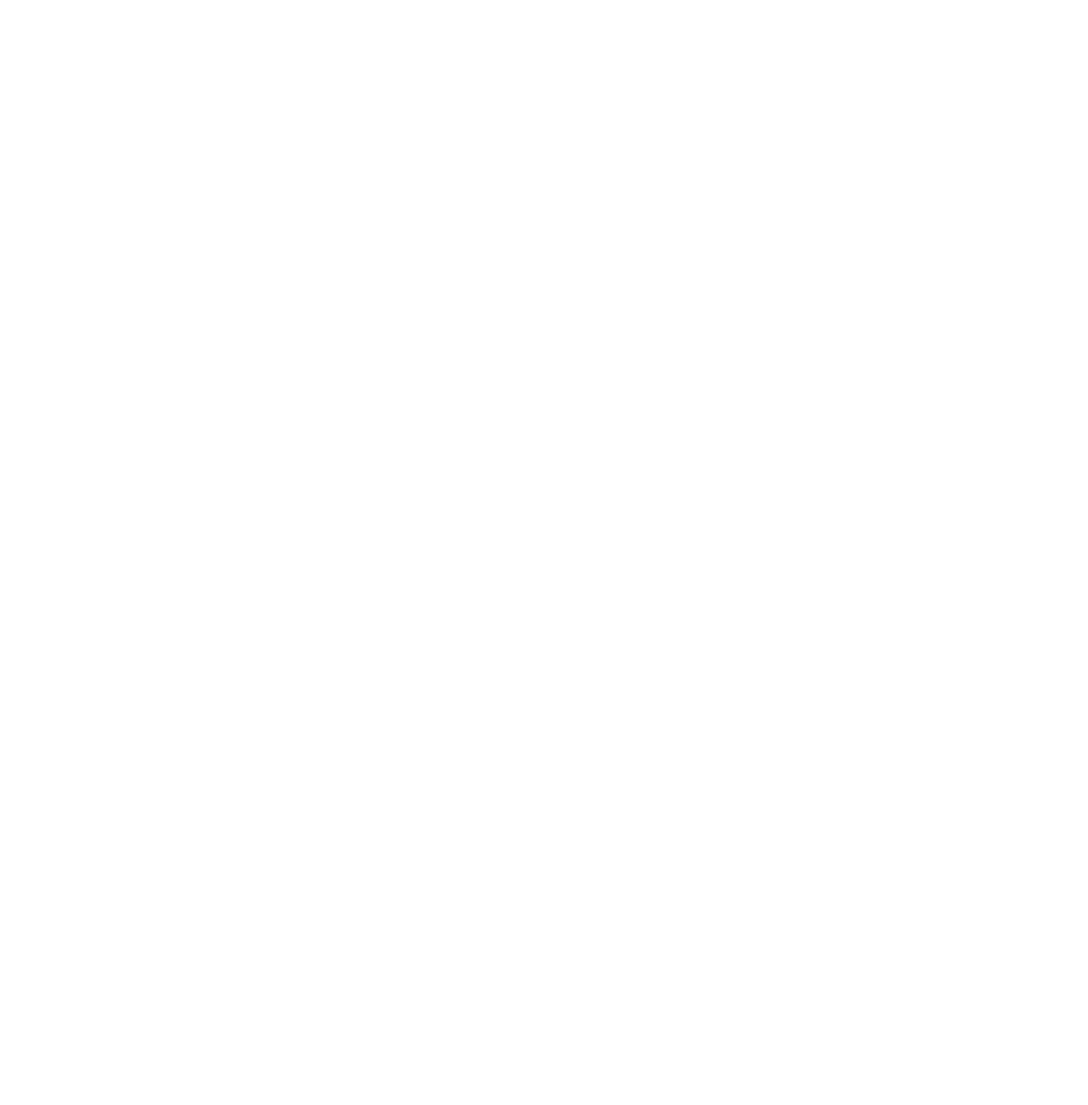
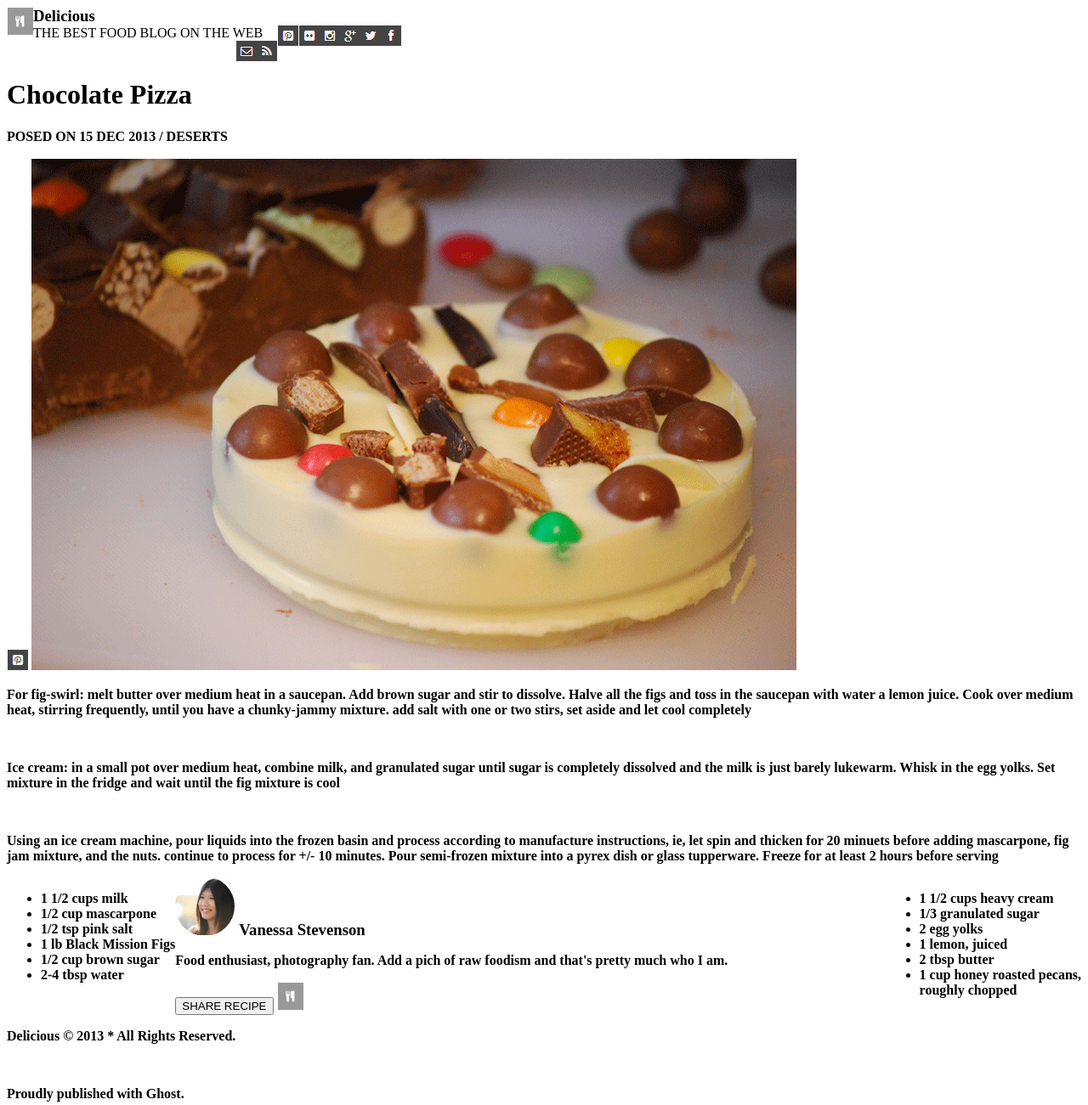
Before and after one commit to serinat/choco-pizza, a plain HTML site: page index.html in a window 1280 px wide. Shown: the whole page at 85% size. Before the commit the page ends 800 px from the top, so only its background shows below. Drawn offline with Linux system fonts and the light colour scheme.

Commit message:
Filled out content and adding basic CSS

```diff
--- a/index.html
+++ b/index.html
@@ -1,10 +1,61 @@
 <!DOCTYPE html>
 <html>
-  <header>
-    <img src="">
-  </header>
+  <head>
+    <link rel="stylesheet" type="text/css" href="style.css">
+    <title>Chocolate Pizza</title>
+  </head>
   <body>
+    <header>
+      <img class="logo" src="resources/small-logo.png">
+      <h3 class="title">Delicious</h3>
+      <br>
+      <p>THE BEST FOOD BLOG ON THE WEB</p>
+      <img src="resources/fb-icon.png">
+      <img src="resources/twit-icon.png">
+      <img src="resources/gp-icon.png">
+      <img src="resources/insta-icon.png">
+      <img src="resources/flic-icon.png">
+      <img src="resources/pint-icon.png">
+      <img src="resources/rss-icon.png">
+      <img src="resources/mail-icon.png">
+    </header>
+    <h1><b>Chocolate Pizza<b></h1>
+    <p>POSED ON 15 DEC 2013 / DESERTS</p>
+    <img src="resources/pint-icon.png">
+    <img src="resources/choco-pizza.png">
+    <p>For fig-swirl: melt butter over medium heat in a saucepan. Add brown sugar and stir to dissolve. Halve all the figs and toss in the saucepan with water a lemon juice. Cook over medium heat, stirring frequently, until you have a chunky-jammy mixture. add salt with one or two stirs, set aside and let cool completely</p>
+    <br>
+    <p>Ice cream: in a small pot over medium heat, combine milk, and granulated sugar until sugar is completely dissolved and the milk is just barely lukewarm. Whisk in the egg yolks. Set mixture in the fridge and wait until the fig mixture is cool</p>
+    <br>
+    <p>Using an ice cream machine, pour liquids into the frozen basin and process according to manufacture instructions, ie, let spin and thicken for 20 minuets before adding mascarpone, fig jam mixture, and the nuts. continue to process for +/- 10 minutes. Pour semi-frozen mixture into a pyrex dish or glass tupperware. Freeze for at least 2 hours before serving</p>
+    <section>
+      <ul id="list1" class="list">
+        <li>1 1/2 cups milk</li>
+        <li>1/2 cup mascarpone</li>
+        <li>1/2 tsp pink salt</li>
+        <li>1 lb Black Mission Figs</li>
+        <li>1/2 cup brown sugar</li>
+        <li>2-4 tbsp water</li>
+      </ul>
+      <ul id="list2" class="list">
+        <li>1 1/2 cups heavy cream</li>
+        <li class="crossout">1/3 granulated sugar</li>
+        <li class="crossout">2 egg yolks</li>
+        <li>1 lemon, juiced</li>
+        <li>2 tbsp butter</li>
+        <li>1 cup honey roasted pecans, <br>
+          roughly chopped</li>
+      </ul>
+    </section>
   </body>
   <footer>
+    <img src="resources/van-pic.png">
+    <h3><b>Vanessa Stevenson<b></h3>
+    <p>Food enthusiast, photography fan. Add a pich of raw foodism and that's pretty much who I am.</p>
+    <button>SHARE RECIPE</button>
+    <img src="resources/small-logo.png">
+    <p>Delicious © 2013 * All Rights Reserved.</p>
+    <br>
+    <p>Proudly published with Ghost.</p>
   </footer>
 </html>
--- a/style.css
+++ b/style.css
@@ -0,0 +1,43 @@
+html {
+
+}
+
+header {
+  display: inline-block;
+  justify-content: flex-end;
+}
+
+body {
+
+}
+
+section {
+
+}
+
+header p, h3 {
+  display: inline-block;
+  margin: 0;
+}
+
+header img {
+  display: inline-block;
+  float: right;
+}
+
+.logo {
+  display: inline-block;
+  float: left;
+}
+
+.list {
+
+}
+
+#list1 {
+float: left;
+}
+
+#list2 {
+float: right;
+}
```
